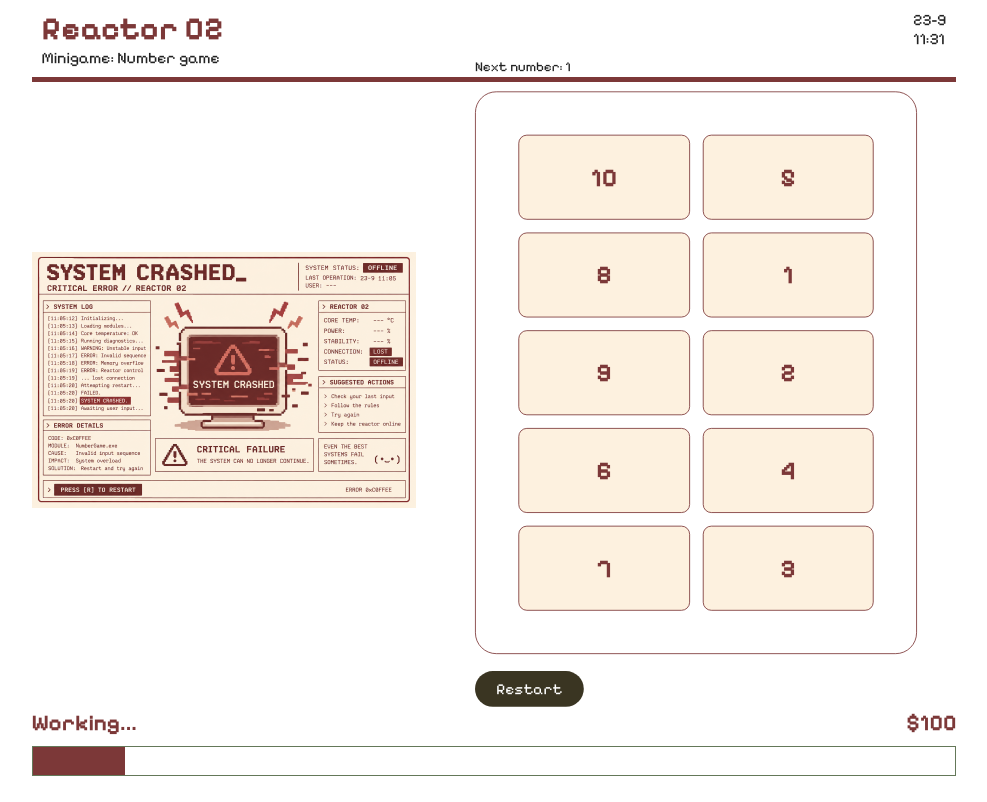
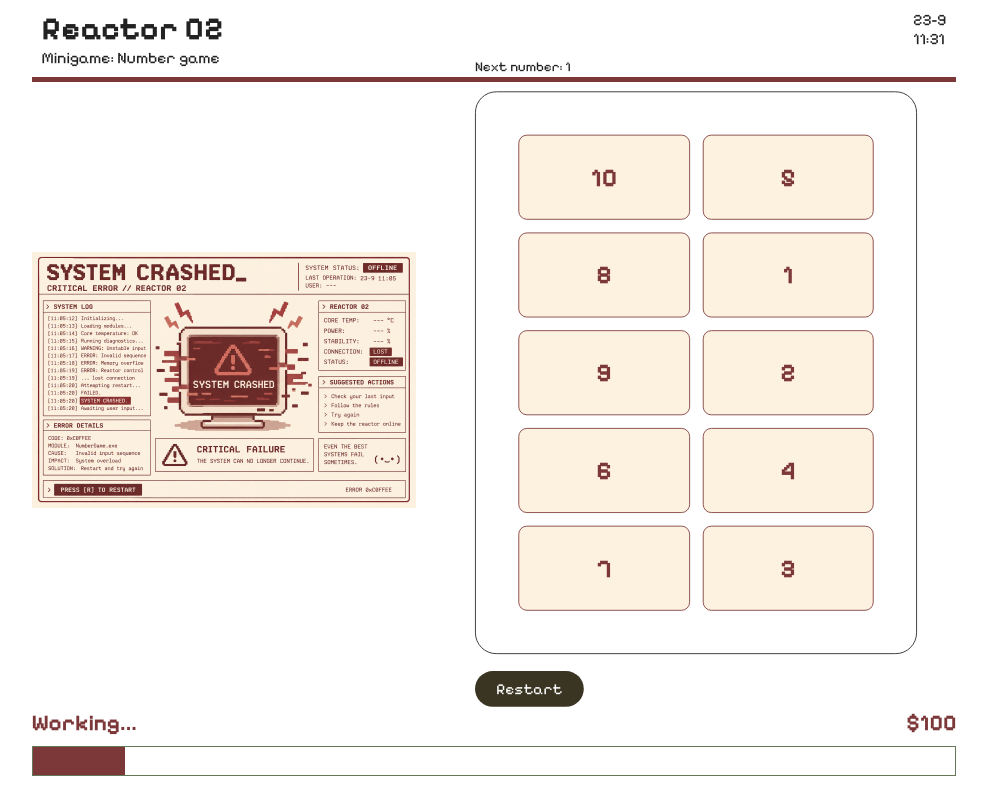
Before and after one commit to ddnator/Amalgamation-Idealization, a PHP site: page /minigame_reactor2/index.html in a window 1280 px wide. Shown: the whole page, without its empty margins (146-1133 px from the left). Run offline with PHP 8.4, Linux system fonts and the light colour scheme.

Commit message:
CHANGED_border

```diff
--- a/minigame_reactor2/style.css
+++ b/minigame_reactor2/style.css
@@ -28,11 +28,6 @@ header {
     border-bottom: 5px solid #7c3838;
 }
 
-
-h1 {
-    color: #7c3838;
-
-}
 .image-container {
     width: 60%;
 }
@@ -50,7 +45,7 @@ h1 {
     grid-template-columns: repeat(2, 1fr);
     gap: 15px;
     margin: 20px auto;
-    border: 0.5px solid #7c3838;
+    border: 0.5px solid #222222;
     border-radius: 25px;
     padding: 50px
 }
```
